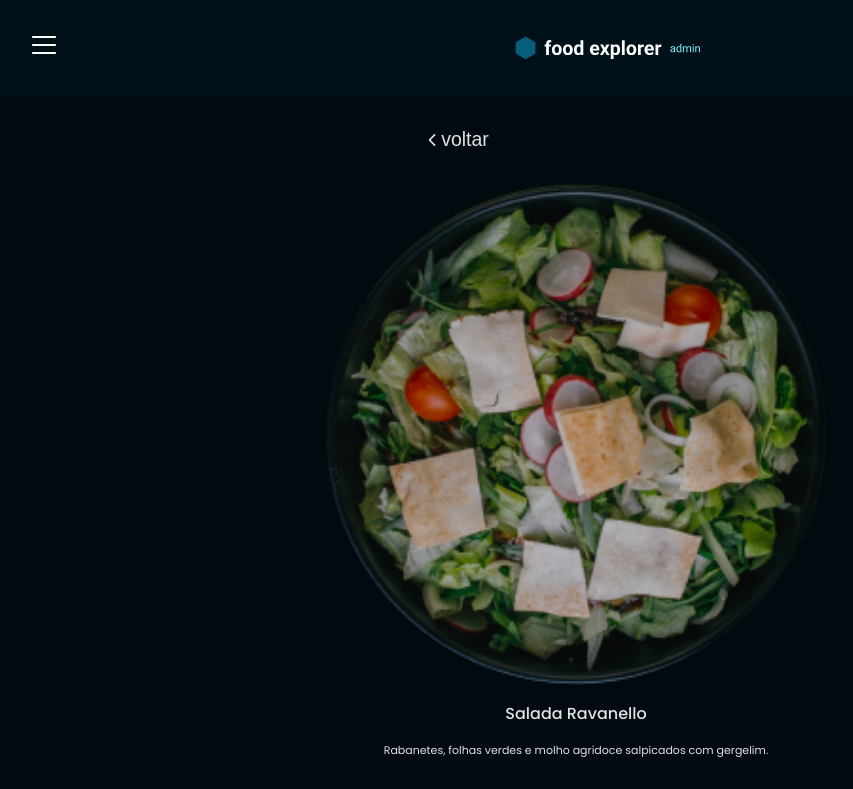
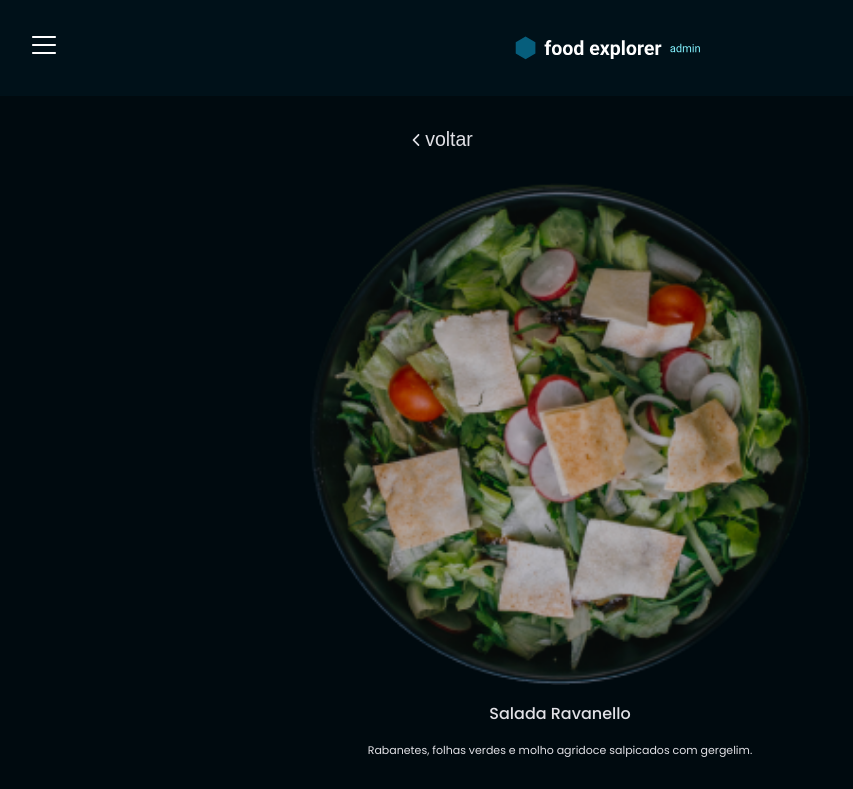
Before and after one commit to daiaanebarbosaf/foodexplorer, a React (Vite) app: page / in a window 1280 px wide. Shown: the top 789 px of the page, without its empty margins (64-917 px from the left). Built offline with nearby package versions, Linux system fonts and the light colour scheme.

Commit message:
Update styles.js

```diff
--- a/src/pages/Details/styles.js
+++ b/src/pages/Details/styles.js
@@ -14,7 +14,7 @@ export const Container = styled.div`
 `;
 
 export const Content= styled.div`
-    padding: 2rem;
+    padding: 2rem 3rem 2rem 1rem;
 
     display: flex;
     align-items: center;
@@ -76,10 +76,11 @@ export const Content= styled.div`
         flex-wrap: wrap;
 
         gap: 1rem;
+
     }
 
     .buttoneEditDish {
-        width: 90%;
+        width: 98%;
     }
 
 `;
```
